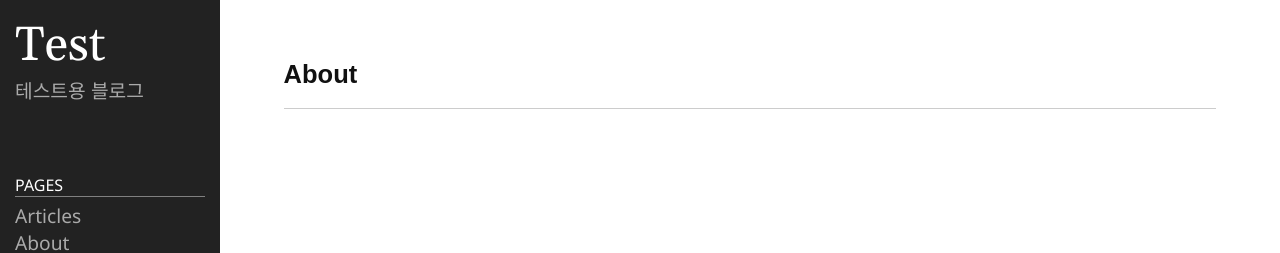
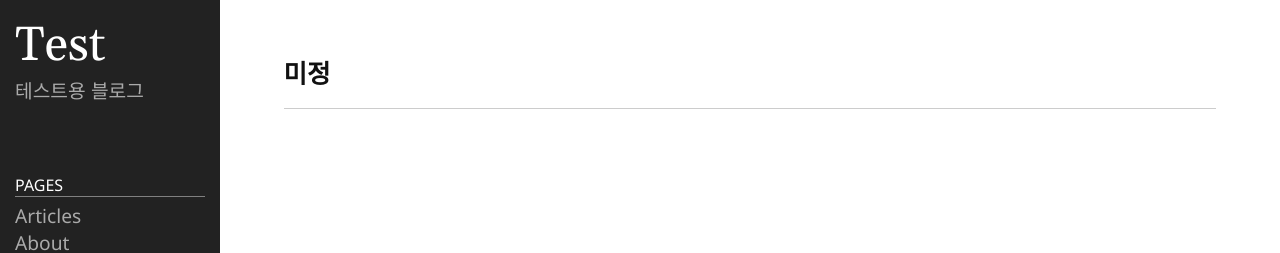
Before and after one commit to DuDuDat/DuDuDat.github.io, a Jekyll site: the page built from README.md, in a window 1280 px wide. Shown: the top 253 px of the page. Built offline with Jekyll 4.4.1, drawn with Linux system fonts in a browser that asks for light colours; nearby versions of some CDN libraries; some web fonts are replaced.

Commit message:
about.html, articles.html 미정 페이지 주석 처리

```diff
--- a/_includes/about.html
+++ b/_includes/about.html
@@ -2,7 +2,8 @@
 <article class="post">
 	<header class="post-header home">
 		<div class="category-title">
-			{{ page.title | escape }}
+			미정
+			<!-- {{ page.title | escape }} -->
 		</div>
 	</header>
 
```
Also changed, not shown: _includes/articles.html (+3 -4 lines).
